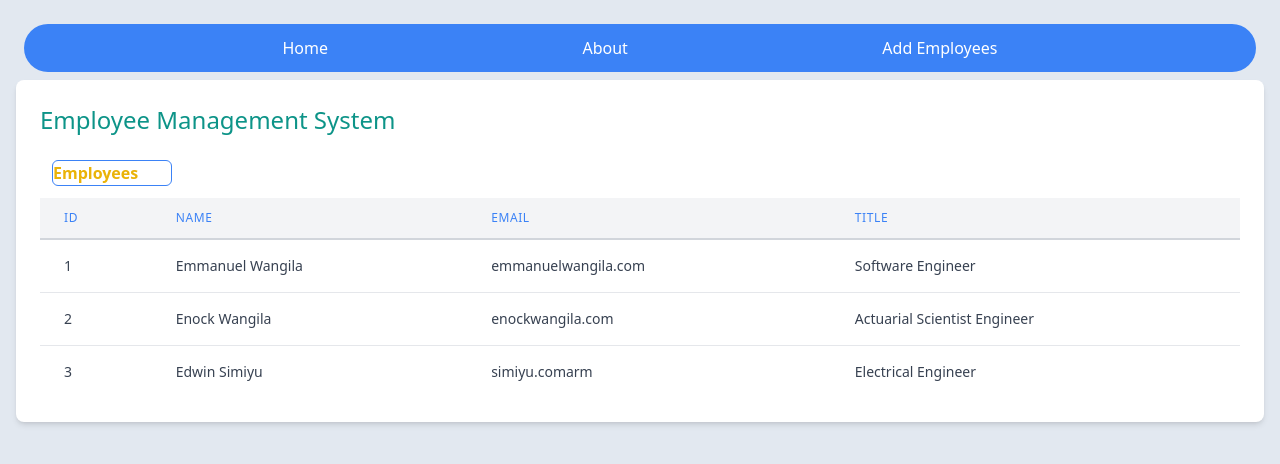
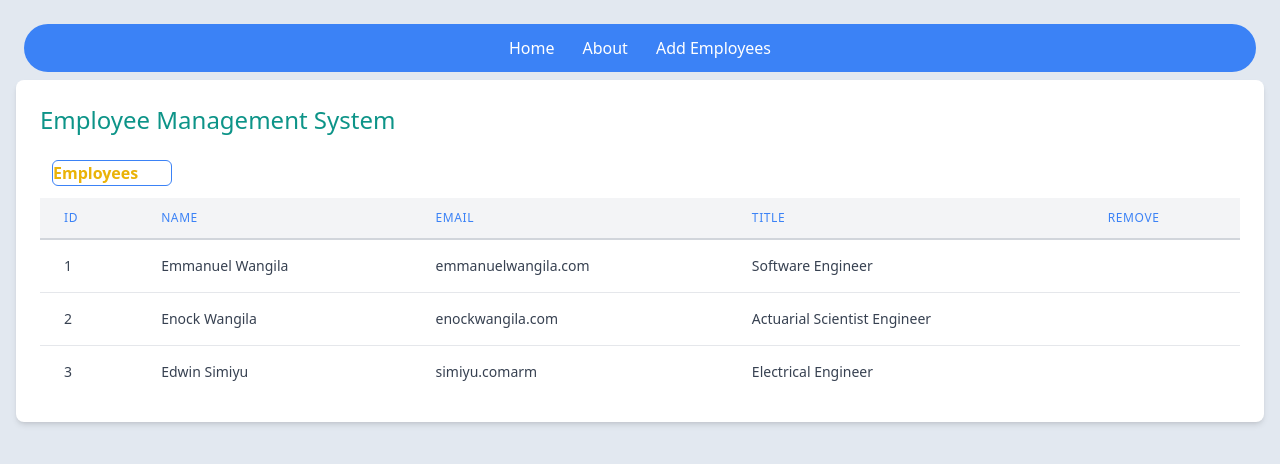
Before and after one commit to emmanuelwangila/employeemgt, an Angular app: page / in a window 1280 px wide. Shown: the top 464 px of the page. Built offline with nearby package versions, Linux system fonts and the light colour scheme; no server answers.

Commit message:
font-awesome Icons..

```diff
--- a/src/app/app.component.html
+++ b/src/app/app.component.html
@@ -4,12 +4,16 @@
     <meta charset="UTF-8" />
     <meta name="viewport" content="width=device-width, initial-scale=1.0" />
     <title>Employee System</title>
+    <link
+      rel="stylesheet"
+      href="https://cdnjs.cloudflare.com/ajax/libs/font-awesome/6.0.0-beta3/css/all.min.css"
+    />
   </head>
 
   <body class="bg-slate-200 h-screen p-4">
     <!-- Navigation Bar -->
     <nav class="bg-blue-500 flex m-2 rounded-full">
-      <ul class="flex w-full justify-evenly m-2 cursor-pointer">
+      <ul class="flex w-full justify-center gap-5 m-2 cursor-pointer">
         <li class="text-white m-1">Home</li>
         <li class="text-white m-1">About</li>
         <li class="text-white m-1">Add Employees</li>
@@ -47,6 +51,11 @@
                 class="px-6 py-3 border-b-2 border-gray-300 bg-gray-100 text-left text-xs leading-4 font-medium text-blue-500 uppercase tracking-wider"
               >
                 Title
+              </th>
+              <th
+                class="px-6 py-3 border-b-2 border-gray-300 bg-gray-100 text-left text-xs leading-4 font-medium text-blue-500 uppercase tracking-wider"
+              >
+                Remove
               </th>
             </tr>
           </thead>
```
